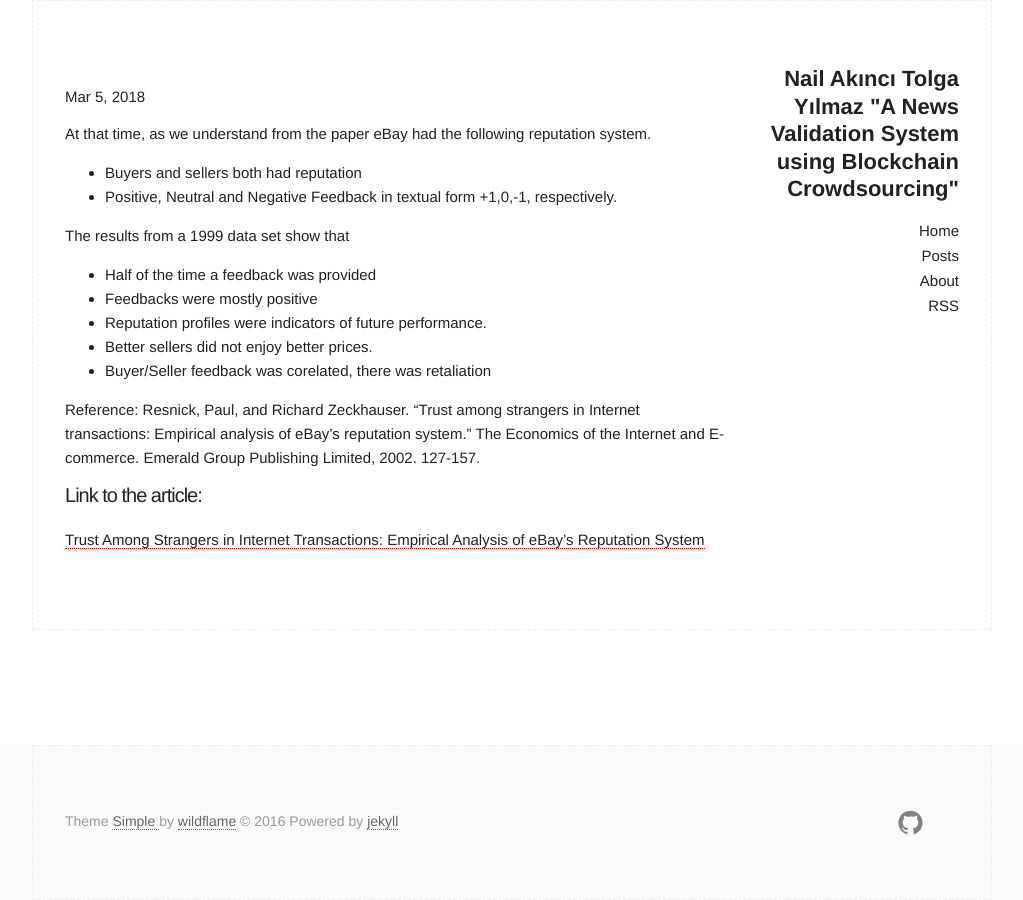
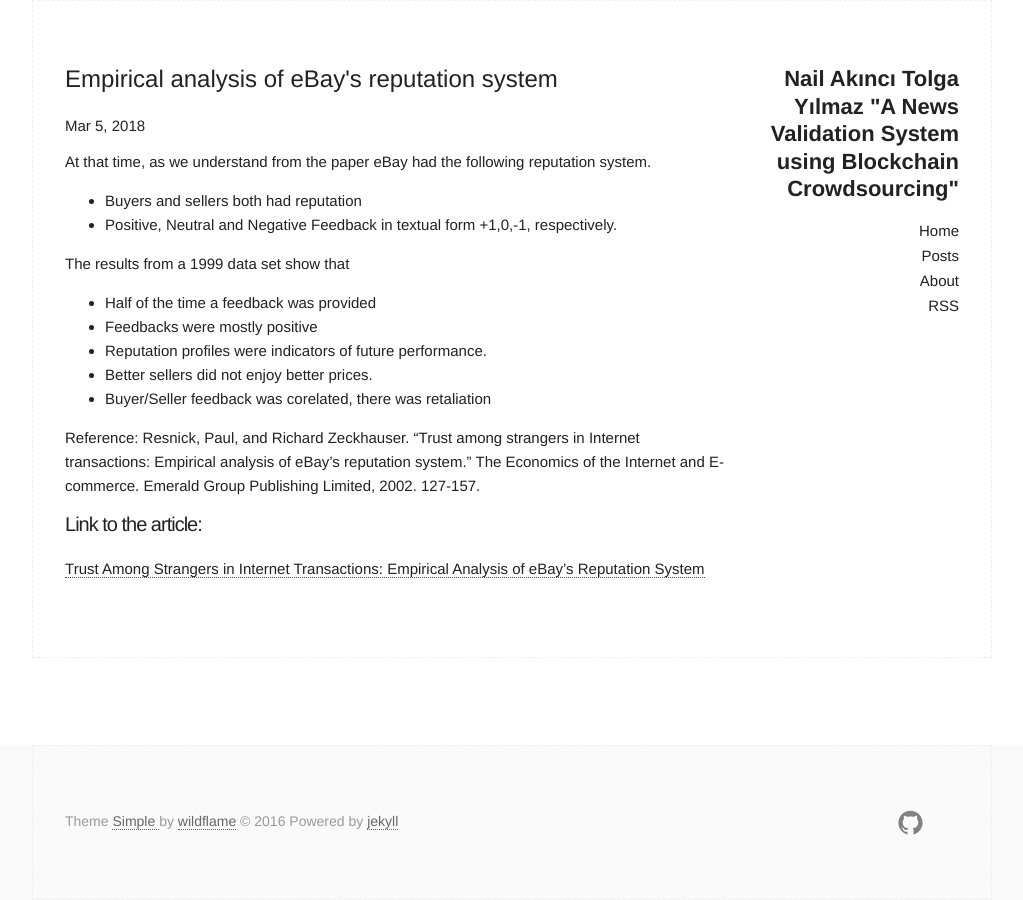
Before and after one commit to yilmaztolga/cs513, a Jekyll site: the page built from _posts/2018-03-05-ebay-reputation-system.md, in a window 1280 px wide. Shown: the whole page, without its empty margins (128-1151 px from the left). Built offline with Jekyll 4.4.1, drawn with Linux system fonts in a browser that asks for light colours; our own code applies the rules of GitHub Pages for plain Markdown files; part of the change alters nothing that is shown.

Commit message:
Changed ebay title

```diff
--- a/_posts/2018-03-05-ebay-reputation-system.md
+++ b/_posts/2018-03-05-ebay-reputation-system.md
@@ -1,10 +1,9 @@
 ---
 layout: post
-title:  Trust among strangers in Internet transactions: Empirical analysis of eBay's reputation system
+title:  Empirical analysis of eBay's reputation system
 category: Reputation Systems
 description: An analysis of eBay's reputation by Resnick and Zeckhauser.
 ---
-
 At that time, as we understand from the paper eBay had the following reputation system.
 - Buyers and sellers both had reputation
 - Positive, Neutral and Negative Feedback in textual form +1,0,-1, respectively.
```
